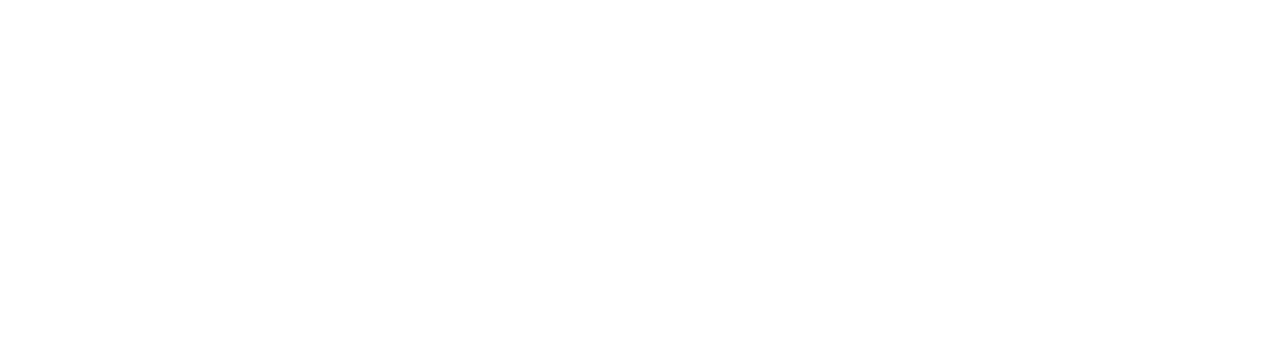
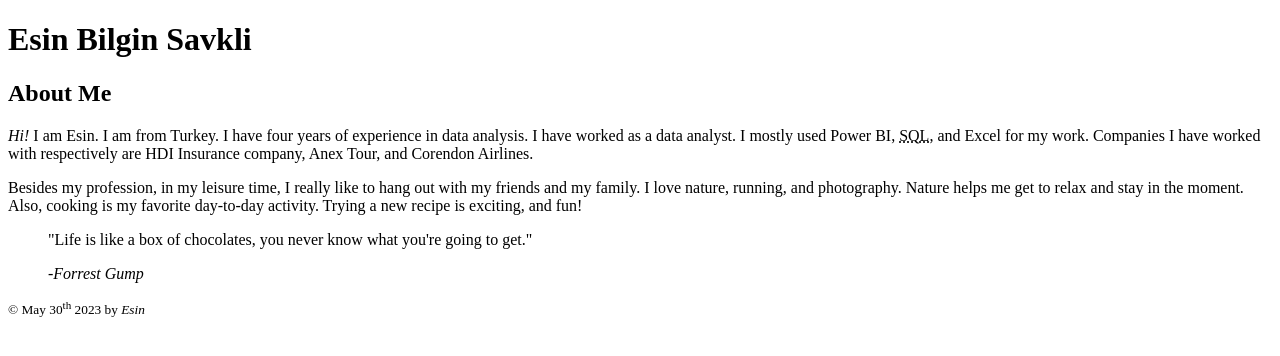
Before and after one commit to bilg0004/bilg0004.github.io, a plain HTML site: page html-assignment/index.html in a window 1280 px wide. Drawn offline with Linux system fonts and the light colour scheme.

Commit message:
about me page is created

```diff
--- a/html-assignment/index.html
+++ b/html-assignment/index.html
@@ -7,6 +7,30 @@
     <title>HTML Assignment</title>
   </head>
   <body>
+    <header>
+      <h1>Esin Bilgin Savkli</h1>
+    </header>
 
+    <main>
+      <article>
+        <h2>About Me</h2>
+        <p><em>Hi!</em> I am Esin. I am from Turkey. I have four years of experience in data analysis. I have worked as a data analyst. I mostly used Power BI, <abbr title="Structure Query Language">SQL</abbr>, and Excel for my work. Companies I have worked with respectively are HDI Insurance company, Anex Tour, and Corendon Airlines. </p>
+
+        <p>Besides my profession, in my leisure time, I really like to hang out with my friends and my family. I love nature, running, and photography. Nature helps me get to relax and stay in the moment. Also, cooking is my favorite day-to-day activity. Trying a new recipe is exciting, and fun! </p>
+
+        <blockquote>
+          <p>"Life is like a box of chocolates, you never know what you're going to get."</p>
+          <cite>-Forrest Gump</cite>
+        </blockquote>
+      </article>
+    </main>
+
+    <footer>
+      <p>
+        <small>
+          &copy; May 30<sup>th</sup> 2023 by <em>Esin</em>
+        </small>
+      </p>
+    </footer>
     </body>
 </html>
```
Lines whose indentation alone changed are shown as unchanged.
